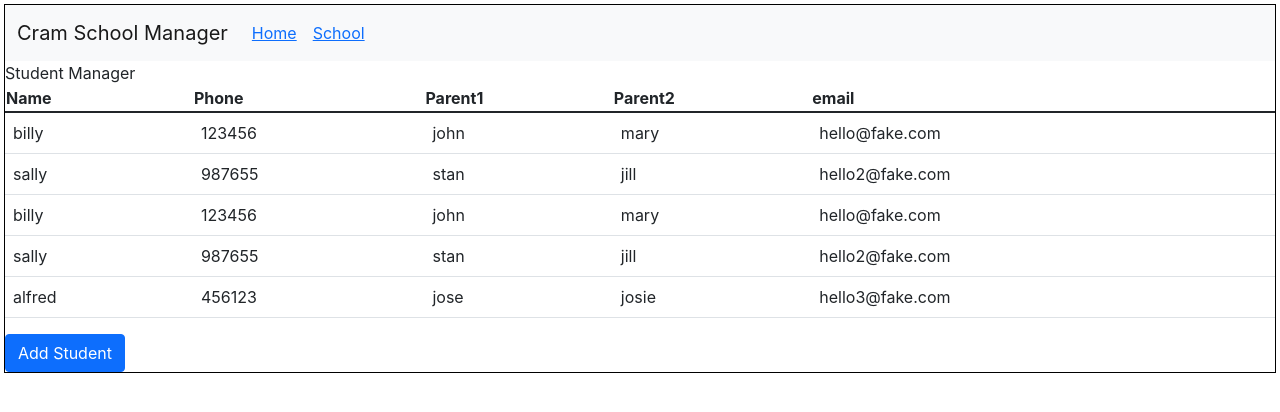
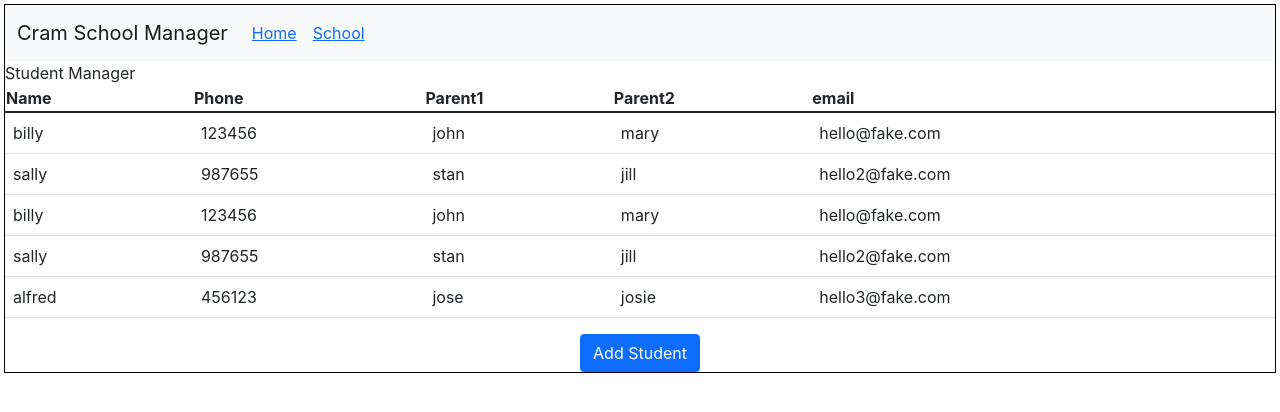
Before and after one commit to CodyGrogan/cramschoolmanager, a React (Create React App) app in the folder client/: page /student in a window 1280 px wide. Shown: the top 412 px of the page. Built offline with nearby package versions, Linux system fonts and the light colour scheme.

Commit message:
centered add student button

```diff
--- a/client/src/App.css
+++ b/client/src/App.css
@@ -57,6 +57,12 @@
   text-align: center;
 }
 
+.centerButton{
+  display: flex;
+  width: 100%;
+  justify-content: center;
+}
+
 
 @keyframes App-logo-spin {
   from {
--- a/client/src/components/StudentManager.tsx
+++ b/client/src/components/StudentManager.tsx
@@ -41,7 +41,9 @@ function StudentManager(props: any){
             </tbody>
             </table>
 
+            <div className="centerButton">
             <button className="btn btn-primary">Add Student</button>
+            </div>
 
         </div>
     )
```
